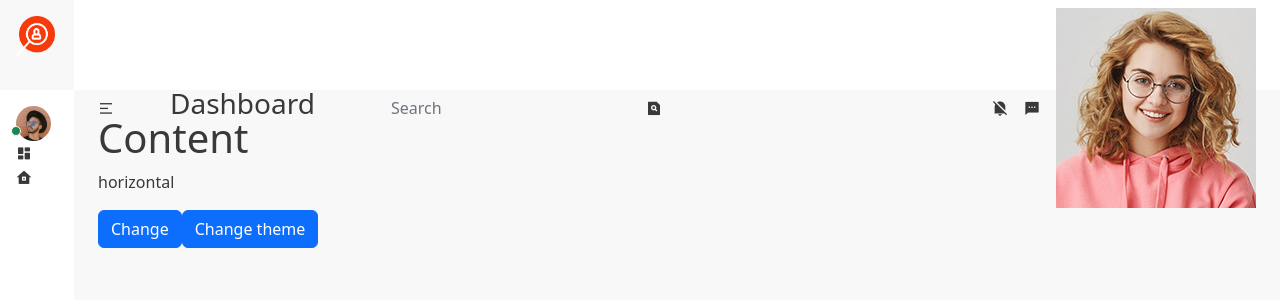
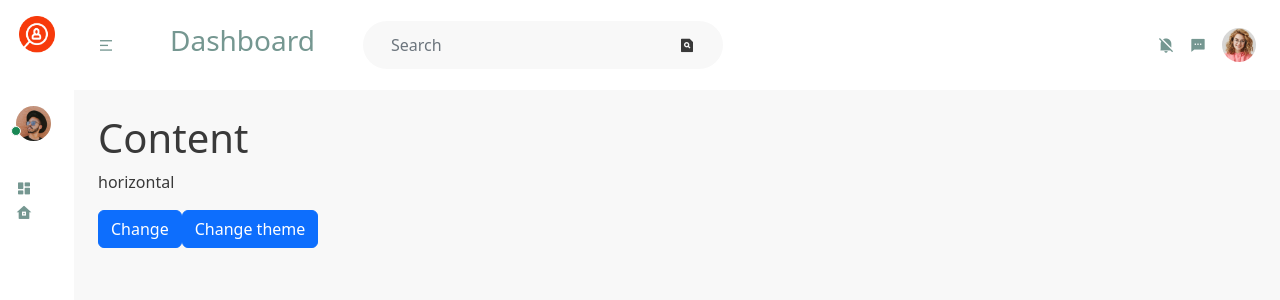
Before and after one commit to sdtHossain/jobick-admin-dashboard, a Vue app: page / in a window 1280 px wide. Shown: the top 300 px of the page. Built offline with nearby package versions, Linux system fonts and the light colour scheme.

Commit message:
added styles

```diff
--- a/src/assets/inc/logo.scss
+++ b/src/assets/inc/logo.scss
@@ -7,3 +7,7 @@
 .logo-img {
   height: 40px;
 }
+
+.logo-text {
+  filter: contrast(0.3);
+}
--- a/src/assets/inc/main-content.scss
+++ b/src/assets/inc/main-content.scss
@@ -1,4 +1,22 @@
 @import "./components/navbar_top";
+
+// navbar top
+.nav-search {
+  width: 360px;
+  height: 48px;
+}
+.avatar {
+  width: 34px;
+  height: 34px;
+  border: none;
+  border-radius: 50%;
+  overflow: hidden;
+  cursor: pointer;
+
+  img {
+    width: 100%;
+  }
+}
 
 .page-body-wrapper {
   min-height: 100vh;
--- a/src/assets/inc/sidebar.scss
+++ b/src/assets/inc/sidebar.scss
@@ -43,13 +43,18 @@
                           All Features Styles goes here
 /----------------------------------------------------------------------------*/
 // profile
-.profile .avatar {
-  width: 35px;
-  height: 35px;
-  border-radius: 50%;
+.profile {
+  height: 70px;
+  .avatar {
+    width: 35px;
+    height: 35px;
+    border-radius: 50%;
+  }
 }
-.profile .dropdown-toggle:after {
-  display: none;
+.profile {
+  .dropdown-toggle:after {
+    display: none;
+  }
 }
 
 .menu-dot-icon {
--- a/src/assets/inc/theme.scss
+++ b/src/assets/inc/theme.scss
@@ -1,19 +1,30 @@
 .sdtAdmin {
   &-light {
-    background-color: #f8f8f8;
+    background-color: $theme-light-bg-color;
 
     &.navbar,
+    &.logo,
     &.sidebar {
-      background-color: #ffffff;
+      background-color: $theme-light-sidebar-bg-color;
+      color: $theme-light-font-color;
+    }
+
+    &.sidebar .accordion-button {
+      color: $theme-light-font-color;
     }
   }
 
   &-dark {
-    background-color: #17171e;
+    background-color: $theme-dark-bg-color;
 
     &.navbar,
+    &.logo,
     &.sidebar {
-      background-color: #212130;
+      background-color: $theme-dark-sidebar-bg-color;
+      color: $theme-dark-font-color;
+    }
+    &.sidebar .accordion-button {
+      color: $theme-dark-font-color;
     }
   }
 }
```
